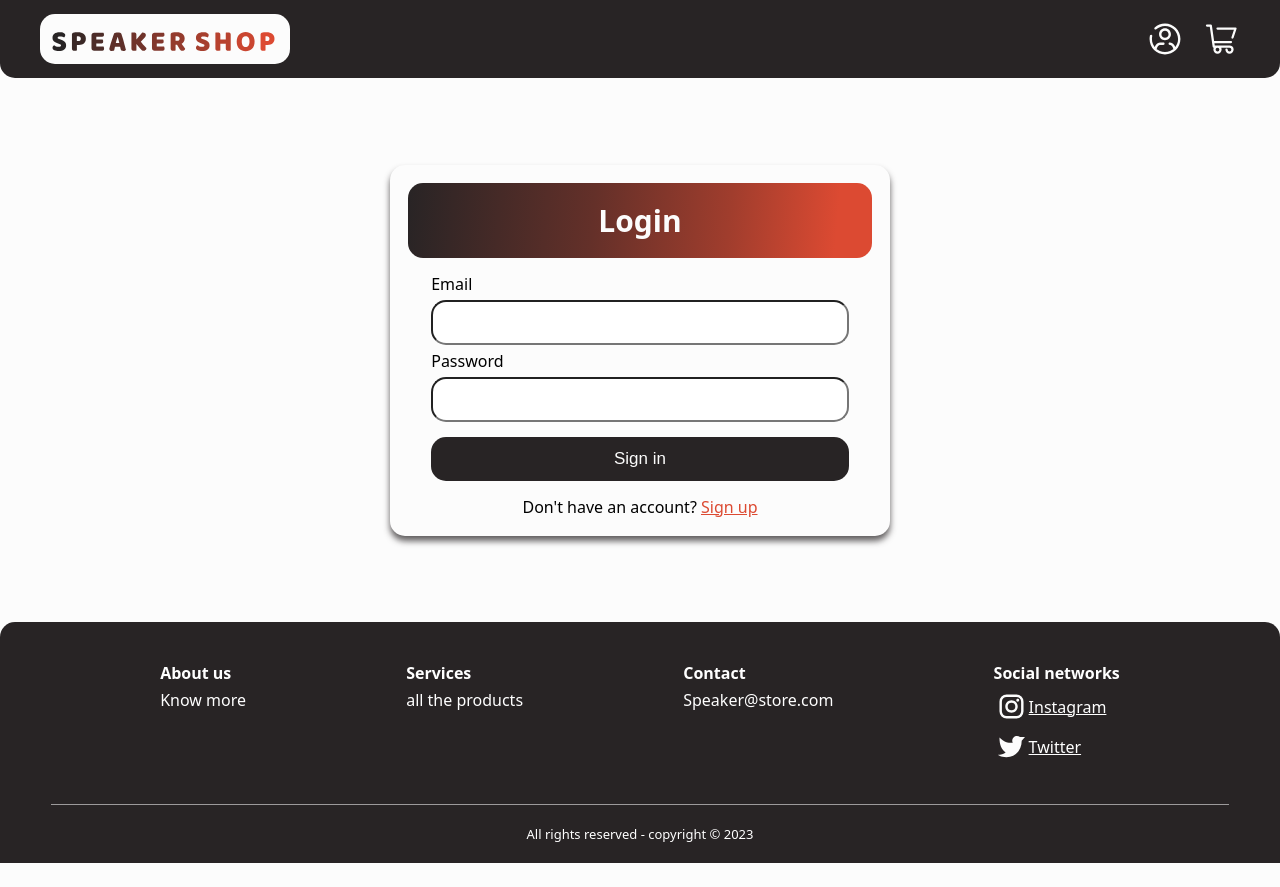
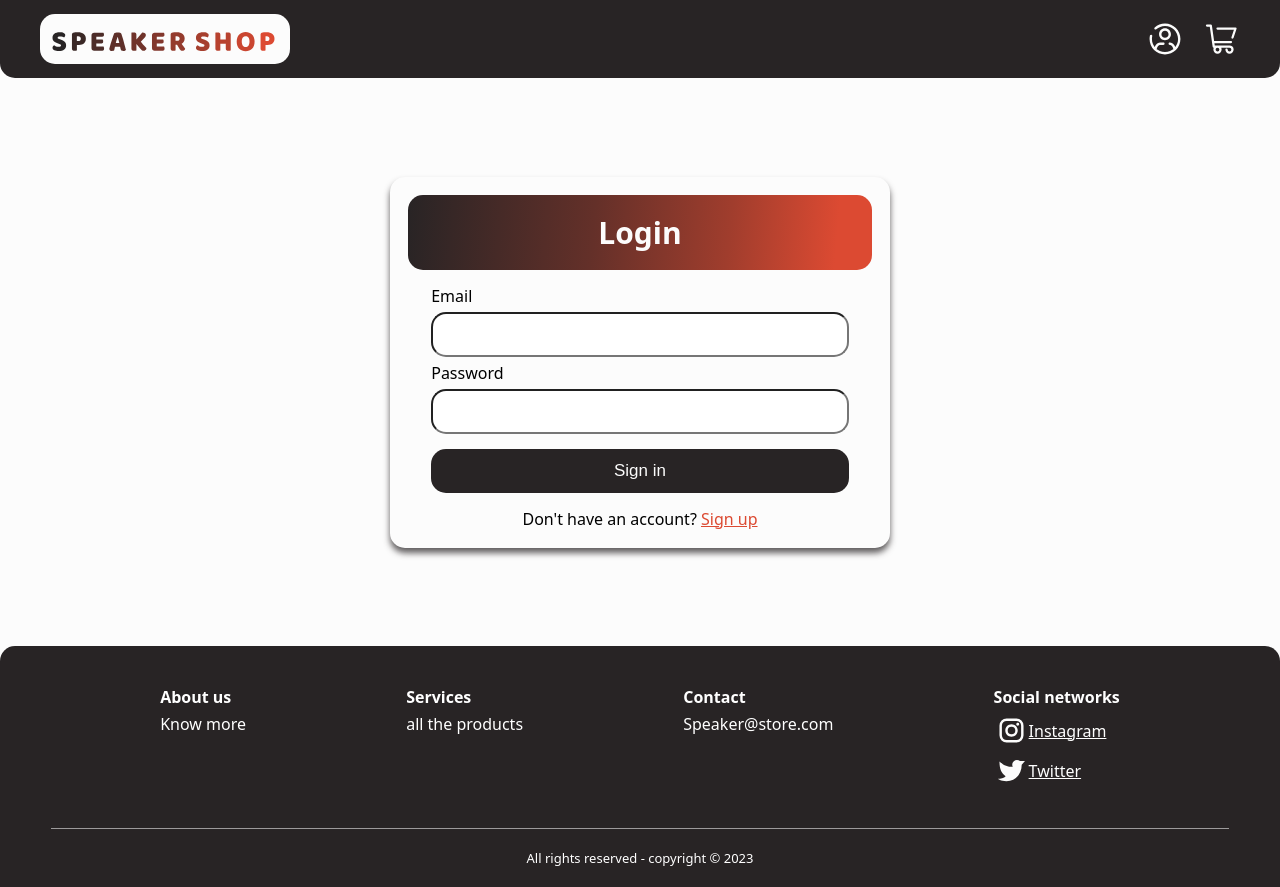
Before and after one commit to JoaquinDeLuca/store, a Next.js app: page /logIn in a window 1280 px wide. Before the commit the page ends 863 px from the top, so only its background shows below. Built offline with nearby package versions, Linux system fonts and the light colour scheme.

Commit message:
modified height

```diff
--- a/styles/login.module.css
+++ b/styles/login.module.css
@@ -1,5 +1,5 @@
 .loginPage{
-    height: 68vh;
+    height: 71vh;
     display: flex;
     flex-direction: column;
     align-items: center;
```
